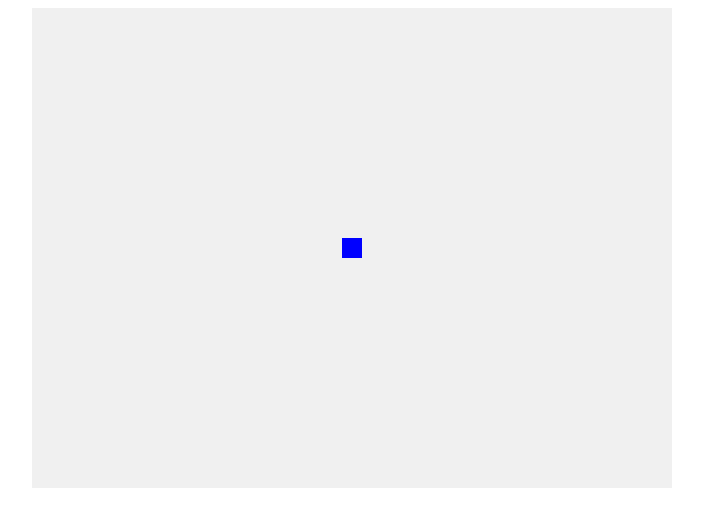
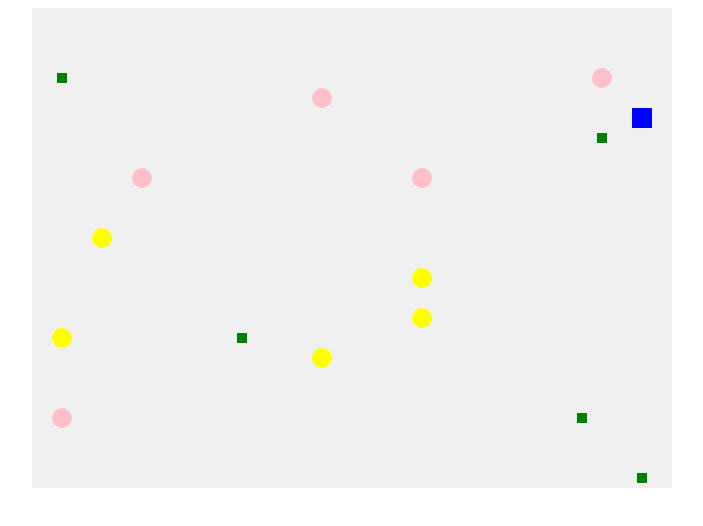
Before and after one commit to raymazza/aiplay, a plain HTML site: page chatgptgamejam.html in a window 1280 px wide. Shown: the whole page, without its empty margins (288-991 px from the left). Drawn offline with Linux system fonts and the light colour scheme.

Commit message:
Change to a snake game

```diff
--- a/chatgptgamejam.html
+++ b/chatgptgamejam.html
@@ -3,56 +3,190 @@
 <head>
   <meta charset="UTF-8">
   <meta name="viewport" content="width=device-width, initial-scale=1.0">
-  <title>Arrow Keys Game</title>
+  <title>Snake Game</title>
   <style>
     canvas {
       display: block;
       margin: 0 auto;
       background-color: #f0f0f0;
     }
+    #play-again {
+      display: none;
+      margin: 10px auto;
+      font-size: 20px;
+      text-align: center;
+    }
   </style>
 </head>
 <body>
   <canvas id="gameCanvas" width="640" height="480"></canvas>
+  <button id="play-again">Play Again</button>
   <script>
 
 
 const canvas = document.getElementById('gameCanvas');
 const ctx = canvas.getContext('2d');
+const playAgainButton = document.getElementById('play-again');
 
-const playerSize = 20;
-const playerSpeed = 5;
-let playerX = canvas.width / 2 - playerSize / 2;
-let playerY = canvas.height / 2 - playerSize / 2;
+const gridSize = 20;
+const playerSize = gridSize;
+const powerCircleSize = gridSize;
+const treeSize = gridSize / 2;
+const maxPowerCircles = 10;
+const initialSpeed = 200;
+const speedIncreaseFactor = 0.9;
+
+let player = [
+  { x: gridSize * 5, y: gridSize * 5 },
+];
+let dx = gridSize;
+let dy = 0;
+let powerCircles = [];
+let trees = [];
+let gameSpeed = initialSpeed;
+let gameInterval;
+let gameOver = false;
 
 function drawPlayer() {
   ctx.fillStyle = 'blue';
-  ctx.fillRect(playerX, playerY, playerSize, playerSize);
+  for (const segment of player) {
+    ctx.fillRect(segment.x, segment.y, playerSize, playerSize);
+  }
+}
+
+function drawPowerCircles() {
+  for (const circle of powerCircles) {
+    ctx.fillStyle = circle.color;
+    ctx.beginPath();
+    ctx.arc(circle.x, circle.y, powerCircleSize / 2, 0, Math.PI * 2);
+    ctx.fill();
+  }
+}
+
+function drawTrees() {
+  ctx.fillStyle = 'green';
+  for (const tree of trees) {
+    ctx.fillRect(tree.x, tree.y, treeSize, treeSize);
+  }
+}
+
+function updatePowerCircles() {
+  while (powerCircles.length < maxPowerCircles) {
+    const x = Math.floor(Math.random() * (canvas.width / gridSize)) * gridSize;
+    const y = Math.floor(Math.random() * (canvas.height / gridSize)) * gridSize;
+
+    if (!player.some(segment => segment.x === x && segment.y === y)) {
+      const color = Math.random() < 0.5 ? 'pink' : 'yellow';
+      powerCircles.push({ x: x + powerCircleSize / 2, y: y + powerCircleSize / 2, color });
+    }
+  }
+}
+
+
+function updateTrees() {
+  if (trees.length === 0) {
+    for (let i = 0; i < 5; i++) {
+      const x = Math.floor(Math.random() * (canvas.width / gridSize)) * gridSize;
+      const y = Math.floor(Math.random() * (canvas.height / gridSize)) * gridSize;
+
+      if (!player.some(segment => segment.x === x && segment.y === y)) {
+        trees.push({ x: x + treeSize / 2, y: y + treeSize / 2 });
+      }
+    }
+  }
+}
+
+function checkCollision(x, y, objects) {
+  return objects.some(obj => Math.abs(obj.x - x) < gridSize / 2 && Math.abs(obj.y - y) < gridSize / 2);
+}
+
+function update() {
+  if (gameOver) return;
+
+  const newX = player[0].x + dx;
+  const newY = player[0].y + dy;
+
+  if (
+    newX < 0 || newY < 0 || newX >= canvas.width || newY >= canvas.height ||
+    player.slice(1).some(segment => segment.x === newX && segment.y === newY) ||
+    checkCollision(newX + gridSize / 2, newY + gridSize / 2, trees)
+  ) {
+    gameOver = true;
+    clearInterval(gameInterval);
+    ctx.font = '40px Arial';
+    ctx.fillStyle = 'red';
+    ctx.fillText('Game Over!', canvas.width / 2 - 100, canvas.height / 2);
+    playAgainButton.style.display = 'block';
+    return;
+  }
+
+  player.unshift({ x: newX, y: newY });
+
+  if (checkCollision(newX + gridSize / 2, newY + gridSize / 2, powerCircles)) {
+    powerCircles = powerCircles.filter(circle => Math.abs(circle.x - (newX + gridSize / 2)) >= gridSize / 2 || Math.abs(circle.y - (newY + gridSize / 2)) >= gridSize / 2);
+    gameSpeed *= speedIncreaseFactor;
+    clearInterval(gameInterval);
+    gameInterval = setInterval(update, gameSpeed);
+  } else {
+    player.pop();
+  }
+
+  updatePowerCircles();
+  updateTrees();
+  clearCanvas();
+  drawPlayer();
+  drawPowerCircles();
+  drawTrees();
 }
 
 function clearCanvas() {
   ctx.clearRect(0, 0, canvas.width, canvas.height);
 }
 
-function update() {
-  clearCanvas();
-  drawPlayer();
-}
+function movePlayer(e) {
+  if (gameOver) return;
 
-function movePlayer(e) {
-  if (e.key === 'ArrowUp' && playerY > 0) {
-    playerY -= playerSpeed;
-  } else if (e.key === 'ArrowDown' && playerY < canvas.height - playerSize) {
-    playerY += playerSpeed;
-  } else if (e.key === 'ArrowLeft' && playerX > 0) {
-    playerX -= playerSpeed;
-  } else if (e.key === 'ArrowRight' && playerX < canvas.width - playerSize) {
-    playerX += playerSpeed;
+  if (e.key === 'ArrowUp' && dy === 0) {
+    dx = 0;
+    dy = -gridSize;
+  } else if (e.key === 'ArrowDown' && dy === 0) {
+    dx = 0;
+    dy = gridSize;
+  } else if (e.key === 'ArrowLeft' && dx === 0) {
+    dx = -gridSize;
+    dy = 0;
+  } else if (e.key === 'ArrowRight' && dx === 0) {
+    dx = gridSize;
+    dy = 0;
   }
 }
 
+function startGame() {
+  player = [
+    { x: gridSize * 5, y: gridSize * 5 },
+  ];
+  dx = gridSize;
+  dy = 0;
+  powerCircles = [];
+  trees = [];
+  gameSpeed = initialSpeed;
+  gameOver = false;
+
+  playAgainButton.style.display = 'none';
+  clearInterval(gameInterval);
+  gameInterval = setInterval(update, gameSpeed);
+}
+
 document.addEventListener('keydown', movePlayer);
-setInterval(update, 1000 / 60);
+playAgainButton.addEventListener('click', startGame);
+playAgainButton.addEventListener('keydown', (e) => {
+  if (e.key === 'Enter') {
+    startGame();
+  }
+});
+
+startGame();
+
 
 
   </script>
```
